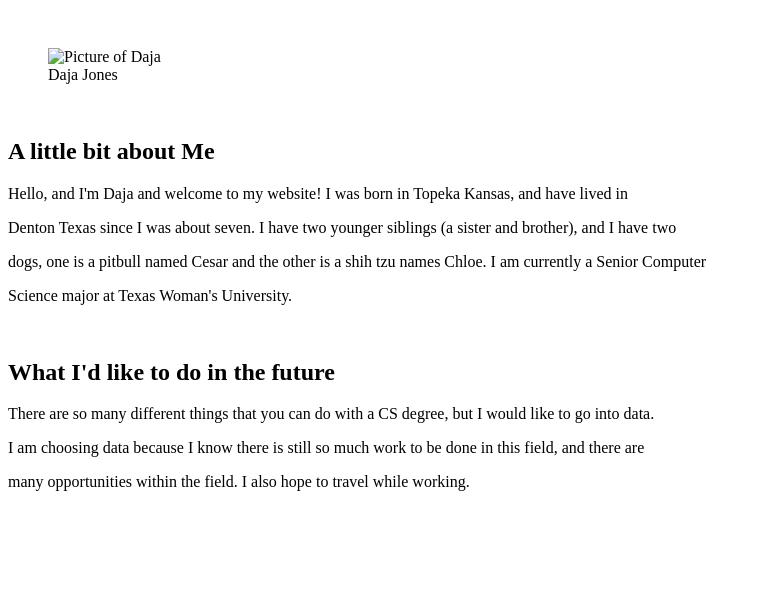
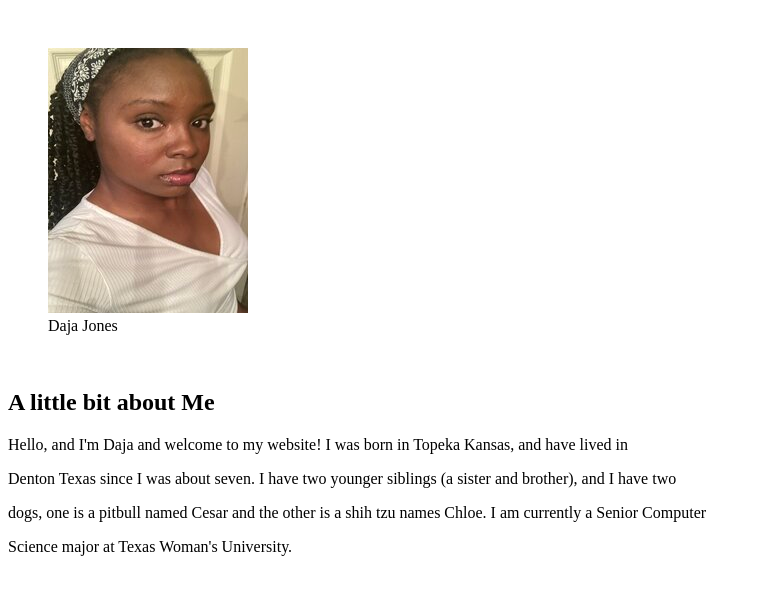
Before and after one commit to djones300/Daja-s-website, a plain HTML site: page index.html in a window 1280 px wide. Shown: the part 201-800 px from the top of the page, without its empty margins (0-761 px from the left). Drawn offline with Linux system fonts and the light colour scheme.

Commit message:
Had to change image source for index page

```diff
--- a/index.html
+++ b/index.html
@@ -23,7 +23,7 @@
         <br>
         <!--This is an image of myself-->
         <figure>
-           <img src="images/rsz_1personal_pic.jpg" alt="Picture of Daja" title="Daja's picture">
+           <img src="rsz_1personal_pic.jpg" alt="Picture of Daja" title="Daja's picture">
            <figcaption>Daja Jones</figcaption>
         </figure>
         <br>
```
